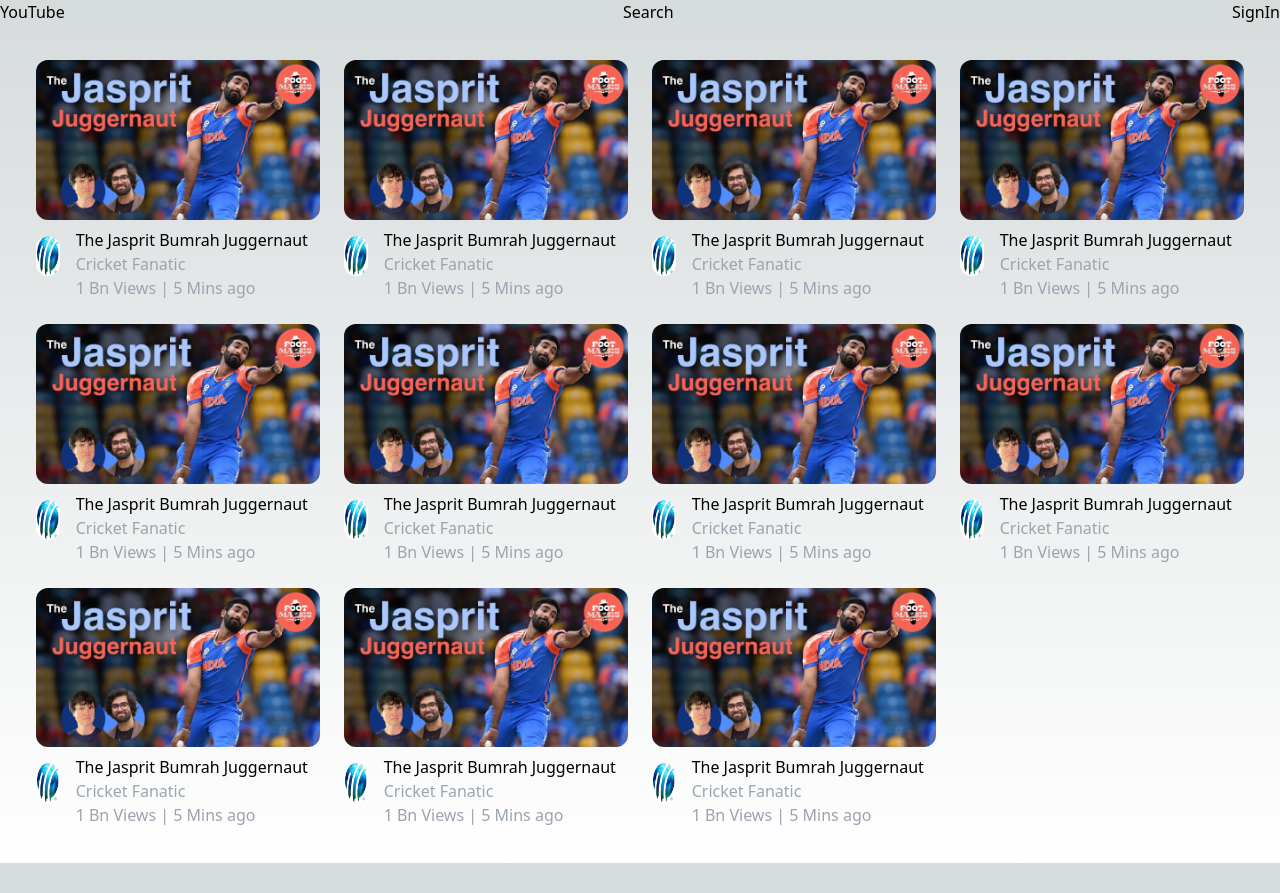
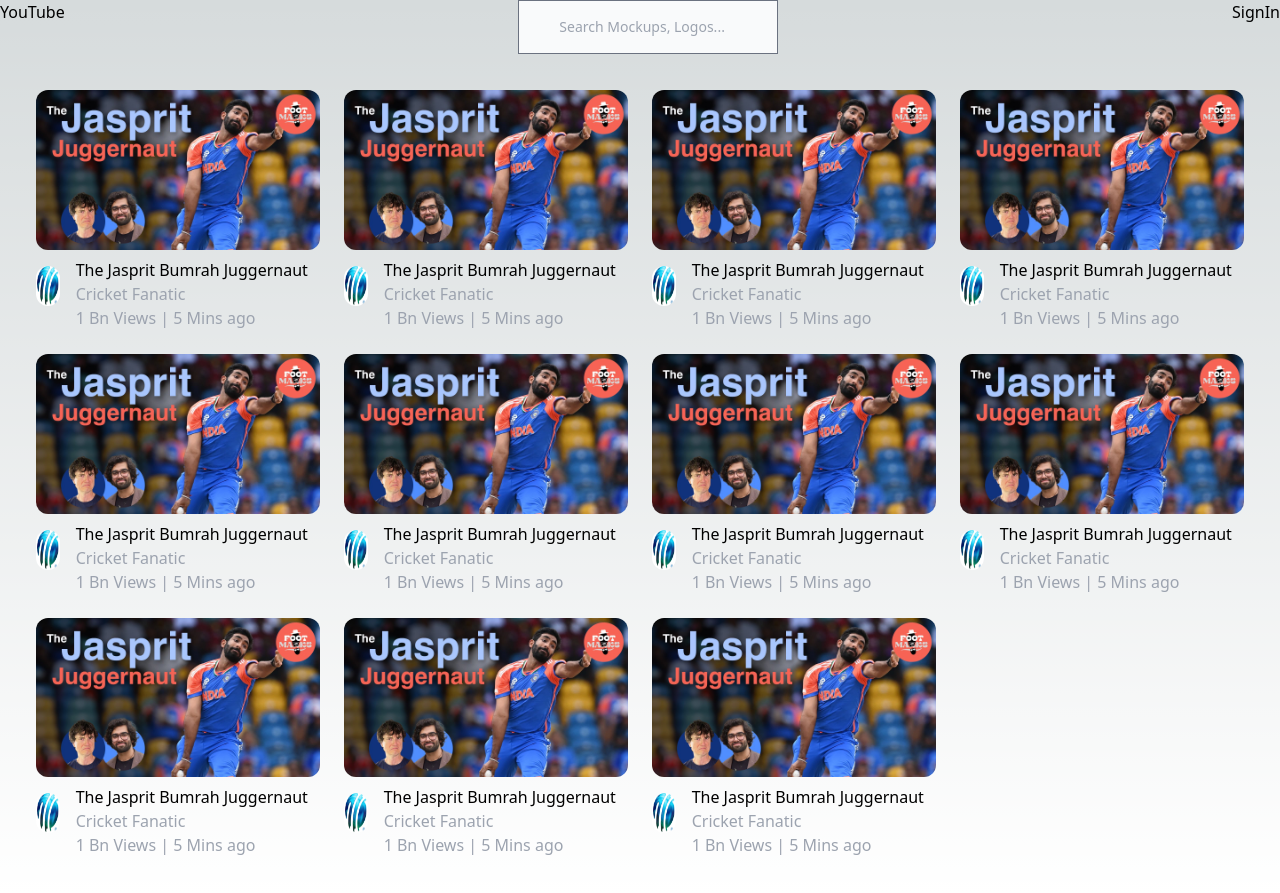
Before and after one commit to PawanKumar666/Yt-clone, a Next.js app in the folder yt-clone/: page / in a window 1280 px wide. Before the commit the page ends 863 px from the top, so only its background shows below. Built offline with nearby package versions, Linux system fonts and the light colour scheme.

Commit message:
Noisy searchbar styles - to be cleaned

```diff
--- a/yt-clone/src/components/AppCard/SearchBar.tsx
+++ b/yt-clone/src/components/AppCard/SearchBar.tsx
@@ -1,7 +1,13 @@
 export default function SearchBar(){
     return (
         <div>
-            Search
+            <form className="max-w-md mx-auto">
+                <label className="mb-2 text-sm font-medium text-gray-900 sr-only dark:text-white">Search</label>
+                <div className="relative">
+                    <input type="search" id="default-search" className="block w-full p-4 ps-10 text-sm text-gray-900 border border-gray-500 rounded- bg-gray-50 focus:ring-blue-500 focus:border-blue-500 dark:bg-gray-700 dark:border-gray-600 dark:placeholder-gray-400 dark:text-white dark:focus:ring-blue-500 dark:focus:border-blue-500" placeholder="Search Mockups, Logos..." required />
+                    <button type="submit" className="text-white absolute end-2.5 bottom-2.5 focus:ring-4 focus:outline-none font-medium rounded-lg text-sm px-4 py-2"><svg className="w-4 h-4 text-gray-500 dark:text-gray-400" aria-hidden="true" xmlns="http://www.w3.org/2000/svg" fill="none" viewBox="0 0 20 20" /></button>
+                </div>
+            </form>
         </div>
     )
 }
```
